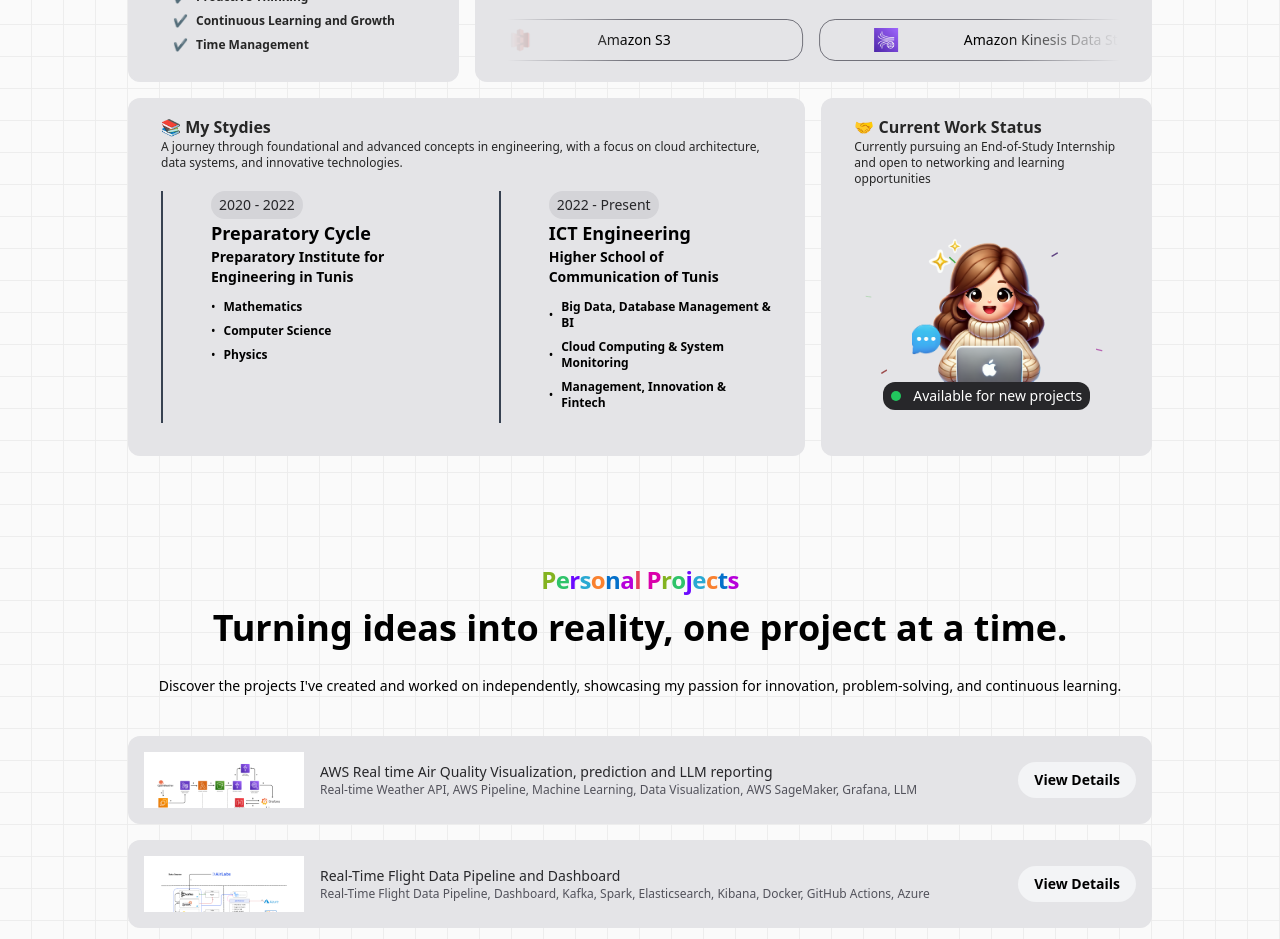
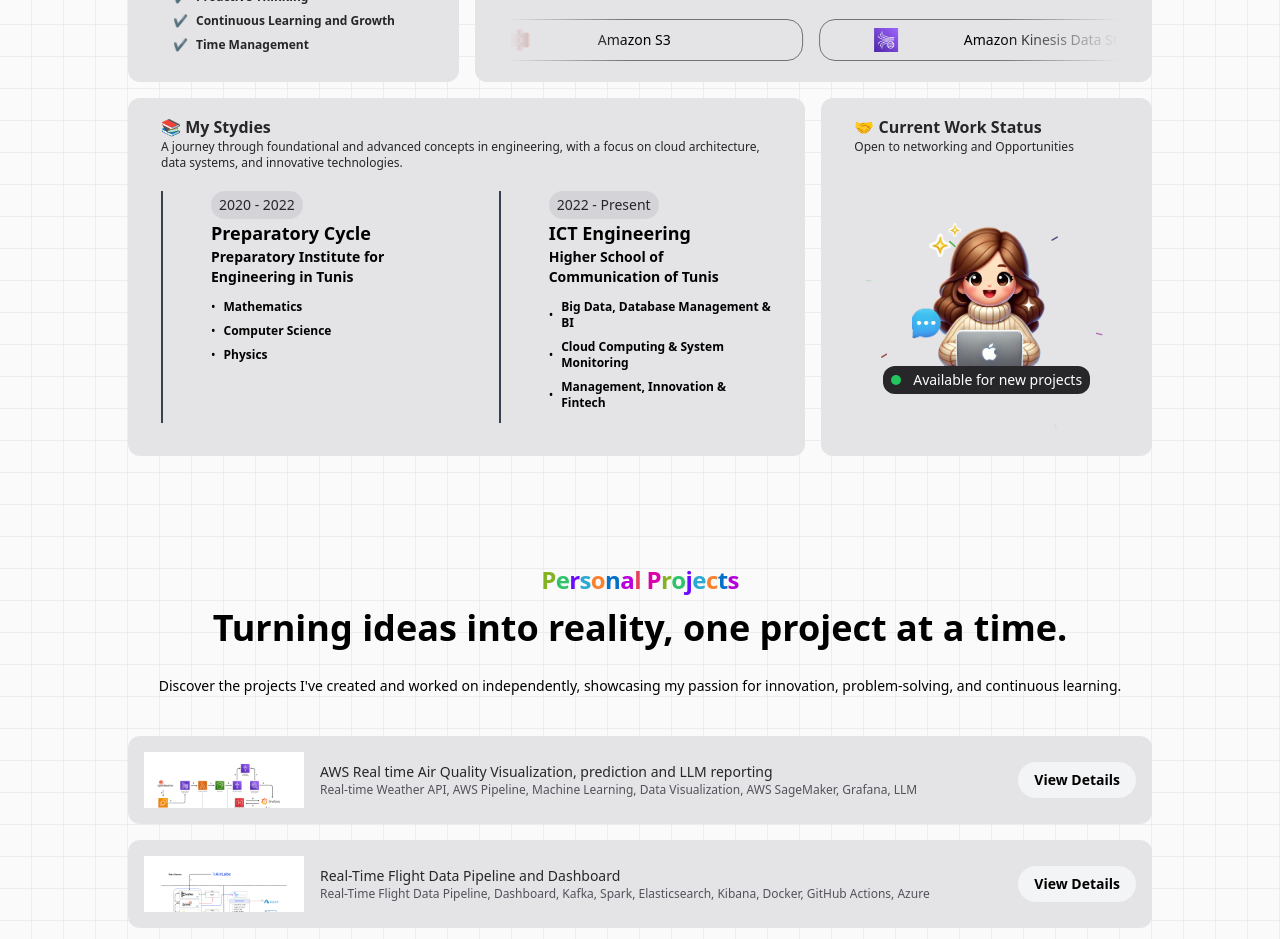
Before and after one commit to Nourhene-Azaiez/Portfolio, a Next.js app: page / in a window 1280 px wide. Shown: the part 1240-2179 px from the top of the page. Built offline with nearby package versions, Linux system fonts and the light colour scheme; grey boxes are pictures that could not be loaded.

Commit message:
edit work status

```diff
--- a/components/About.tsx
+++ b/components/About.tsx
@@ -201,7 +201,7 @@ const About: React.FC<AboutProps> = ({ id }) => {
             </div>
           </div>
         </BentoGridItem>
-        <BentoGridItem title="🤝 Current Work Status" description="Currently pursuing an End-of-Study Internship and open to networking and learning opportunities" className="col-span-1 md:col-span-1">
+        <BentoGridItem title="🤝 Current Work Status" description="Open to networking and Opportunities" className="col-span-1 md:col-span-1">
           <BackgroundLines className='flex flex-col justify-center items-center' svgOptions={{ duration: 5 }}>
             <div className="mt-4">
               <Image
```
